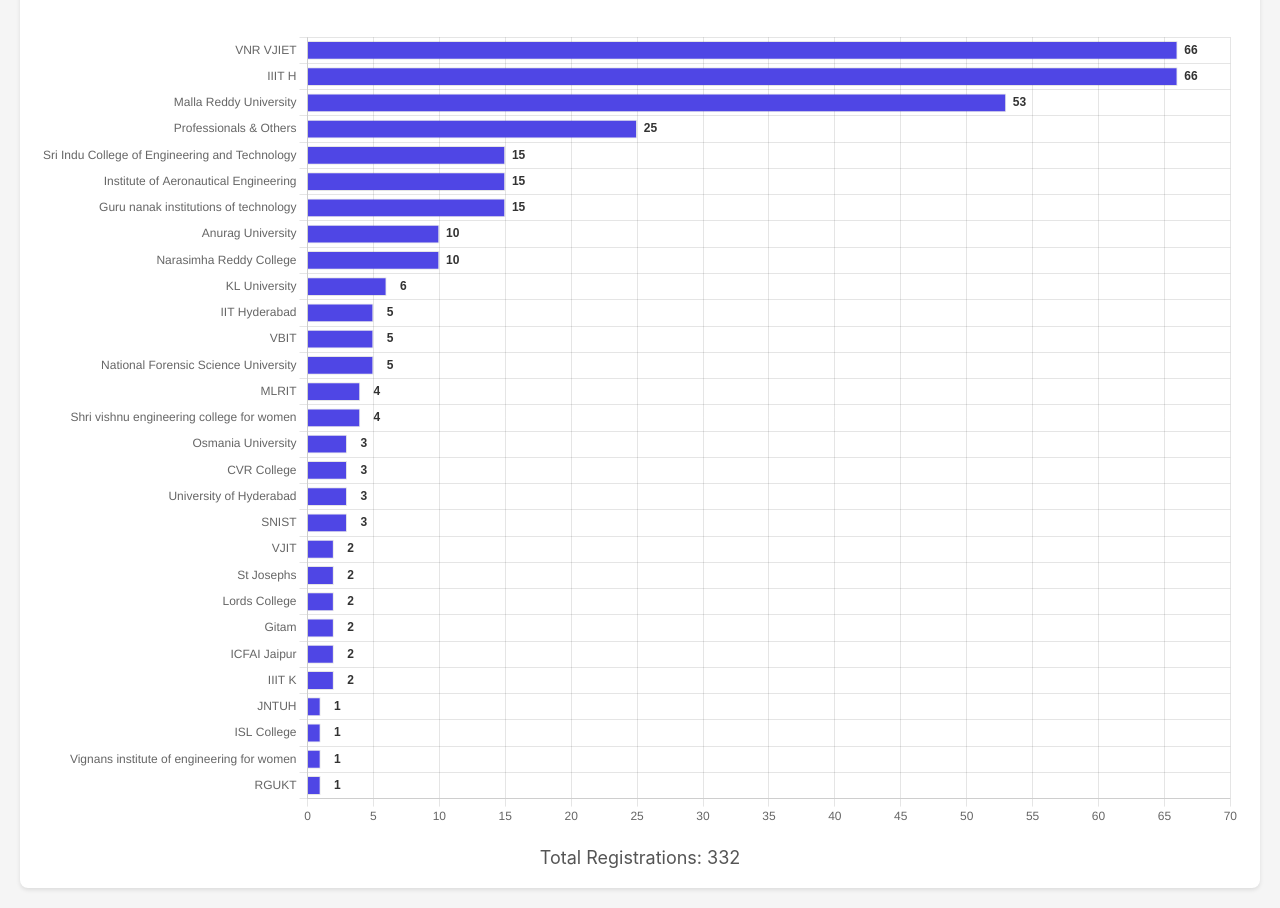
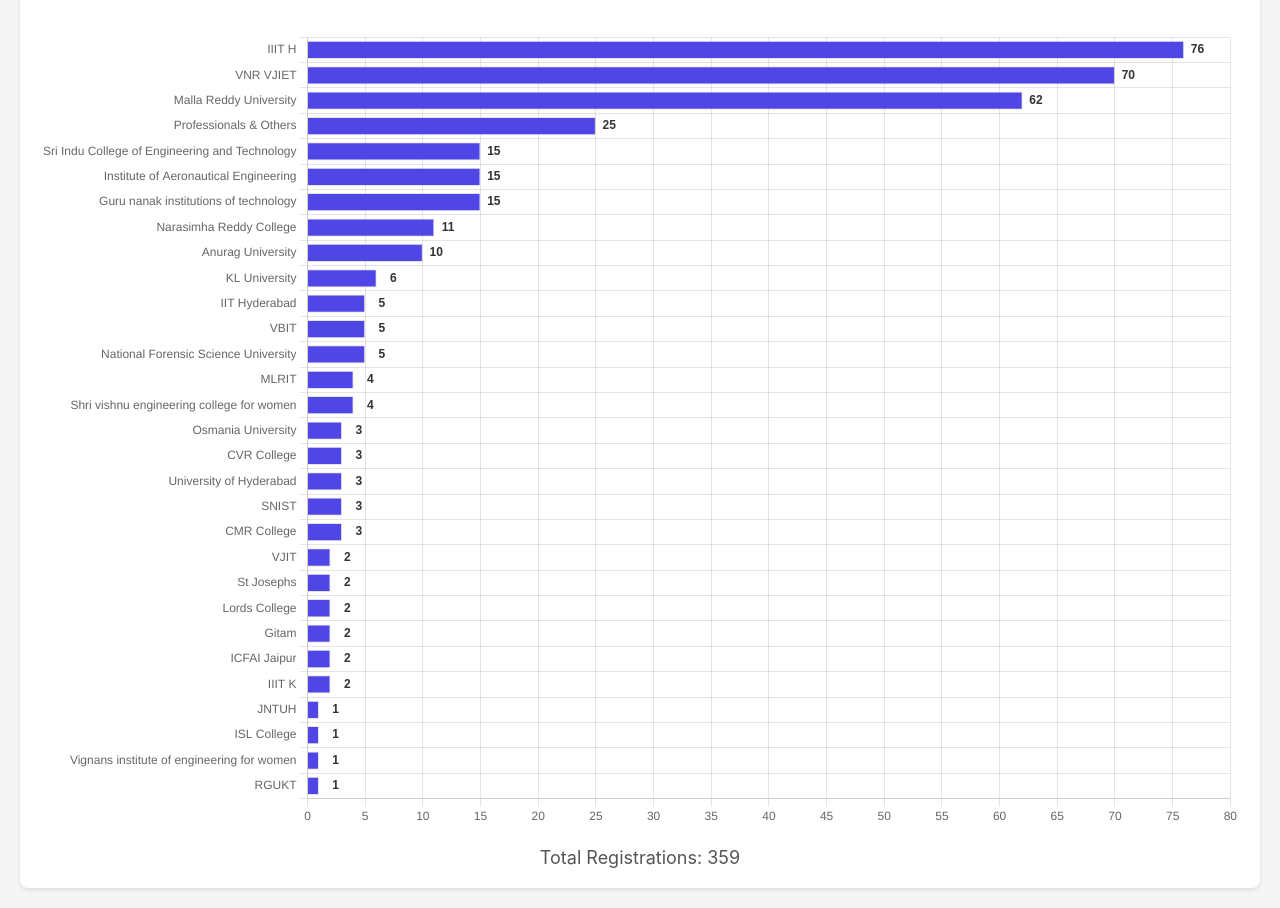
Before and after one commit to 0x1337club/registration_distribution, a plain HTML site: page index.html in a window 1280 px wide. Shown: the part 103-1011 px from the top of the page. Drawn offline with nearby package versions, Linux system fonts and the light colour scheme.

Commit message:
2/2 4pm update

```diff
--- a/index.html
+++ b/index.html
@@ -50,7 +50,7 @@
         // Initial data
         const colleges = [
             { label: 'IIT Hyderabad', frequency: 5 },
-            { label: 'VNR VJIET', frequency: 66 },
+            { label: 'VNR VJIET', frequency: 70 },
             { label: 'VBIT', frequency: 5 },
             { label: 'Professionals & Others', frequency: 25 },
             { label: 'JNTUH', frequency: 1 },
@@ -59,12 +59,12 @@
             { label: 'National Forensic Science University', frequency: 5 },
             { label: 'Sri Indu College of Engineering and Technology', frequency: 15 },
             { label: 'Osmania University', frequency: 3 },
-            { label: 'IIIT H', frequency: 66 },
+            { label: 'IIIT H', frequency: 76 },
             { label: 'St Josephs', frequency: 2 },
             { label: 'CVR College', frequency: 3 },
             { label: 'Institute of Aeronautical Engineering', frequency: 15},
             { label: 'Shri vishnu engineering college for women', frequency: 4},
-            { label: 'Malla Reddy University', frequency: 53},
+            { label: 'Malla Reddy University', frequency: 62},
             { label: 'Guru nanak institutions of technology', frequency: 15},
             { label: 'Lords College', frequency: 2},
             { label: 'ISL College', frequency: 1},
@@ -75,9 +75,10 @@
             { label: 'Vignans institute of engineering for women', frequency: 1},
             { label: 'Anurag University', frequency: 10},
             { label: 'ICFAI Jaipur', frequency: 2},
-            { label: 'Narasimha Reddy College', frequency: 10},
+            { label: 'Narasimha Reddy College', frequency: 11},
             { label: 'RGUKT', frequency: 1},
-            { label: 'IIIT K', frequency: 2}
+            { label: 'IIIT K', frequency: 2},
+            { label: 'CMR College', frequency: 3}
         ];
 
         // Sort the data by frequency in descending order
```
